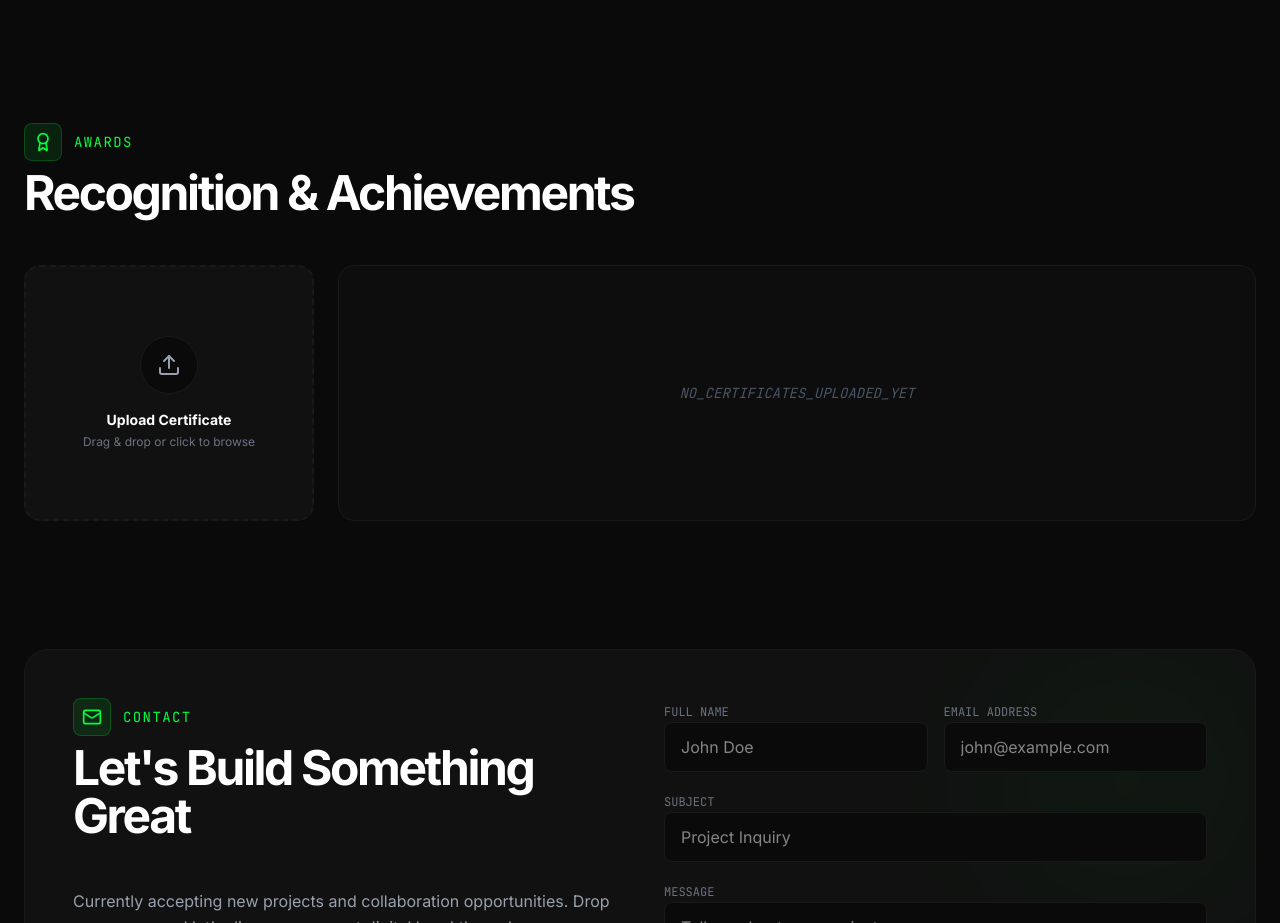
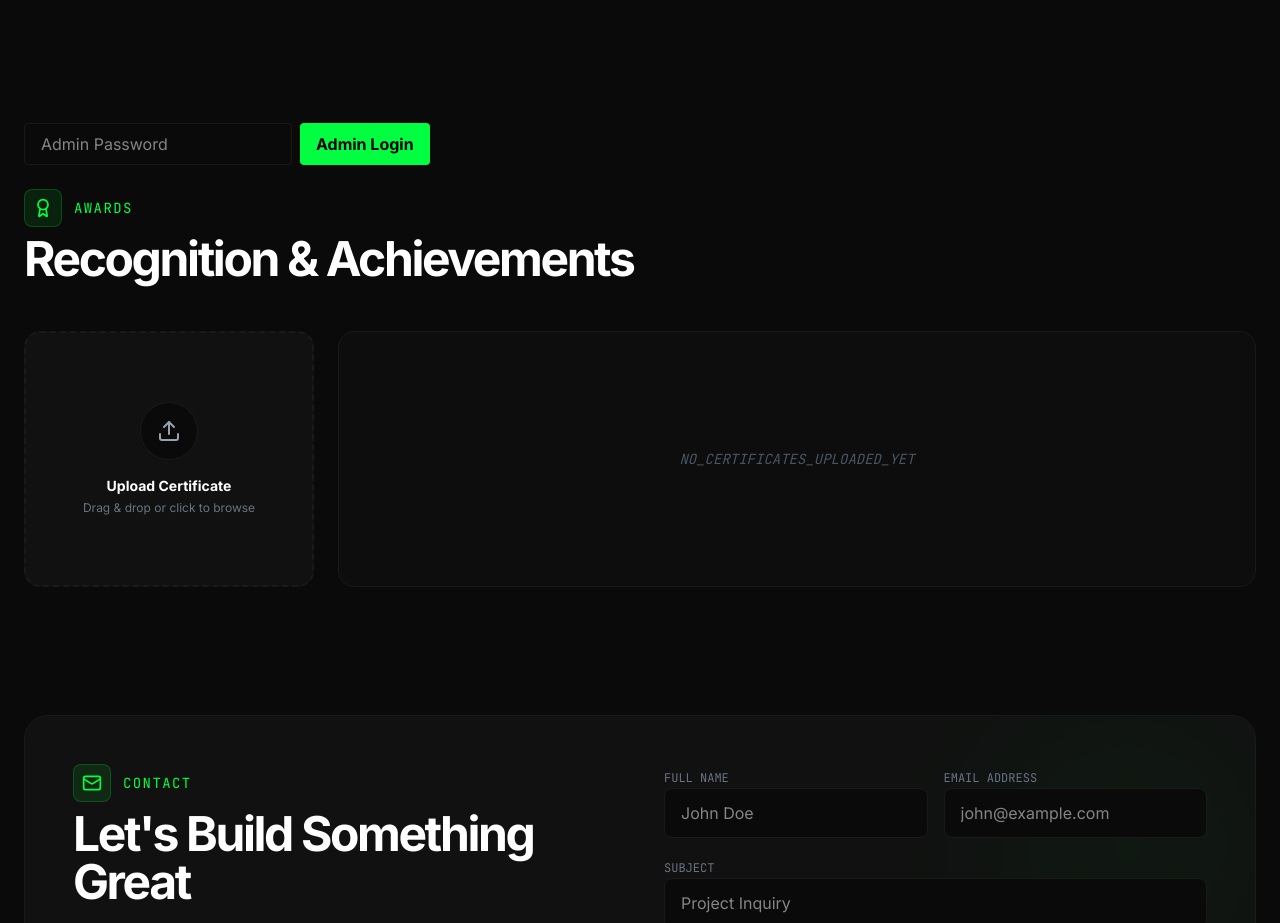
Before and after one commit to Vinzon2/techpulse-portfolio, a React (Vite) app: page / in a window 1280 px wide. Shown: the part 1780-2703 px from the top of the page. Built offline with nearby package versions, Linux system fonts and the light colour scheme.

Commit message:
Implement admin login feature
Added admin login functionality with password check.

```diff
--- a/src/App.tsx
+++ b/src/App.tsx
@@ -57,7 +57,10 @@ const ServiceCard = ({ title, description, icon: Icon }: { title: string; descri
 
 export default function App() {
   const [certificates, setCertificates] = useState<{ id: string; url: string; name: string }[]>([]);
-  const [isContacting, setIsContacting] = useState(false);
+const [isContacting, setIsContacting] = useState(false);
+
+const [isAdmin, setIsAdmin] = useState(false);
+const [password, setPassword] = useState("");
 
   const onDrop = useCallback((acceptedFiles: File[]) => {
     acceptedFiles.forEach(file => {
@@ -336,6 +339,30 @@ export default function App() {
               </div>
             </div>
           </section>
+         {/* Admin Login */}
+{!isAdmin && (
+  <div className="mb-6 flex gap-2">
+    <input
+      type="password"
+      placeholder="Admin Password"
+      className="px-4 py-2 bg-tech-bg border border-tech-border rounded text-white"
+      onChange={(e) => setPassword(e.target.value)}
+    />
+    <button
+      className="px-4 py-2 bg-tech-accent text-black rounded font-bold"
+      onClick={() => {
+        if (password === "vinzonadmin") {
+          setIsAdmin(true);
+        } else {
+          alert("Access denied");
+        }
+      }}
+    >
+      Admin Login
+    </button>
+  </div>
+)}
+
 
           {/* Certificates Section */}
           <section id="certificates" className="mb-32">
```
